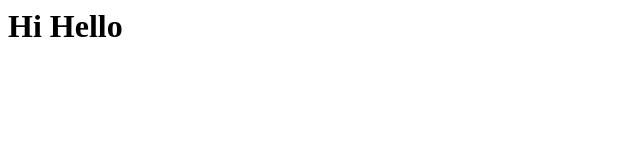
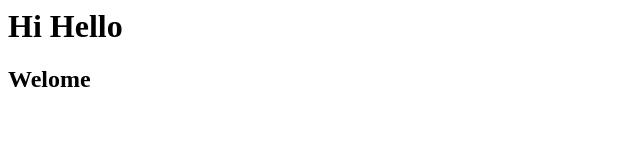
Before and after one commit to sharansidh-0301/gitpractice, a plain HTML site: page index.html in a window 1280 px wide. Shown: the whole page, without its empty margins (0-640 px from the left). Drawn offline with Linux system fonts and the light colour scheme.

Commit message:
Update index.html

```diff
--- a/index.html
+++ b/index.html
@@ -1 +1,2 @@
 <h1>Hi Hello</h1>
+<h2>Welome</h2>
```
